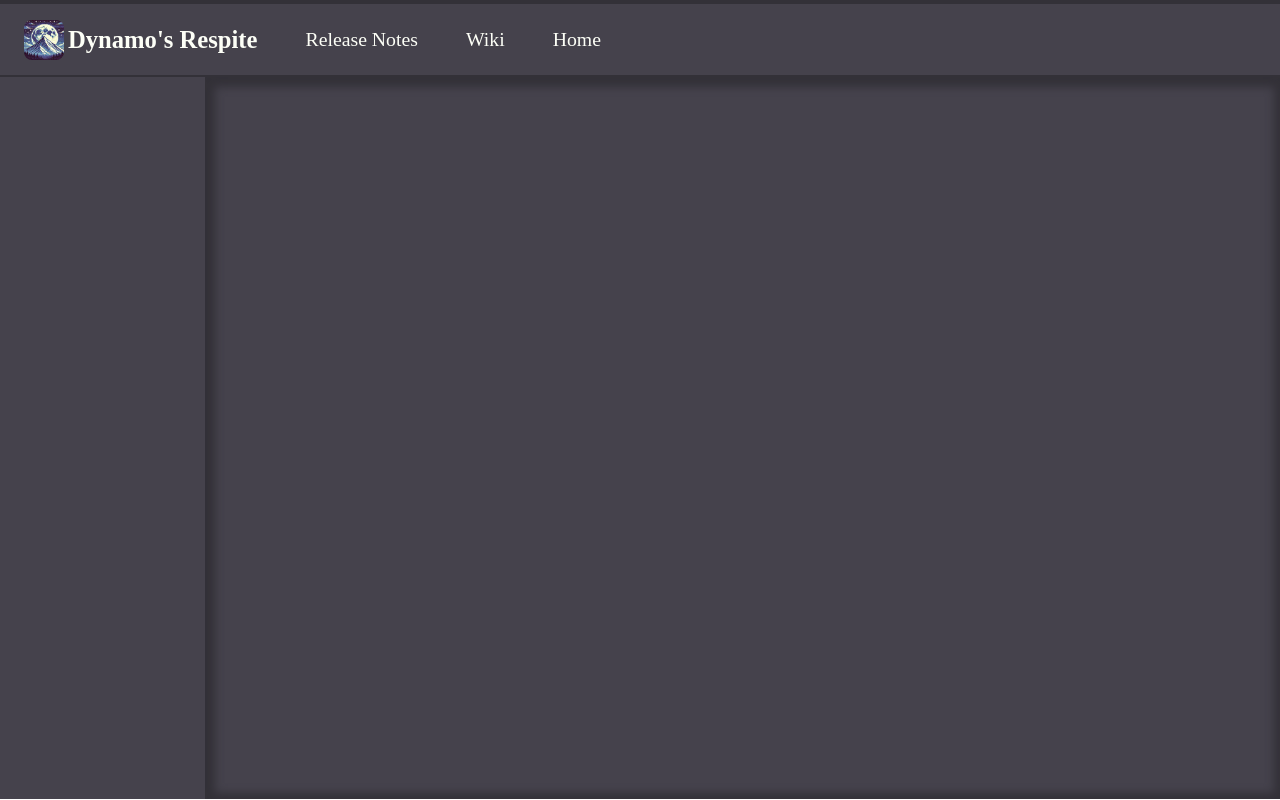
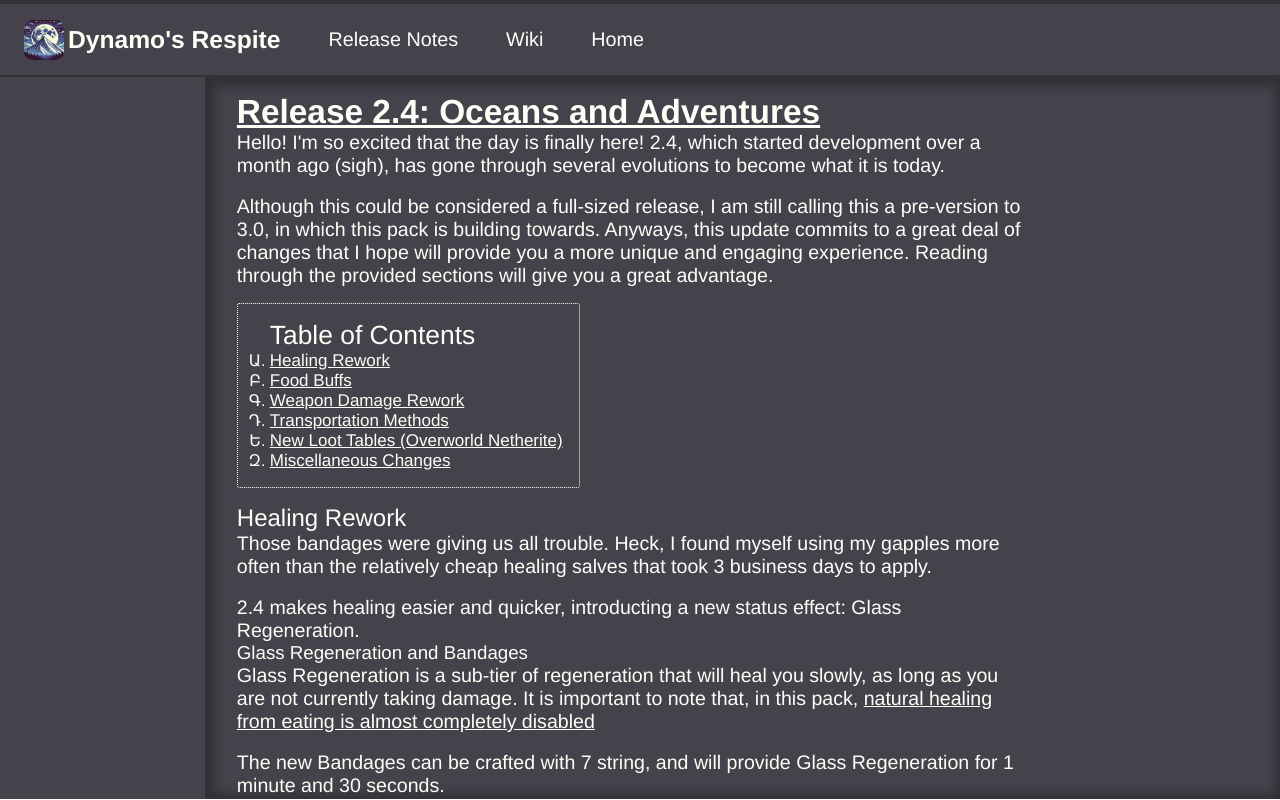
Before and after one commit to Lyigh/lyigh.github.io, a plain HTML site: page dynamo-index.html in a window 1280 px wide. Both pictures are taken after a click on the link "Release Notes". Drawn offline with Linux system fonts and the light colour scheme; a web font is replaced by a local one.

Commit message:
First Alpha Push

```diff
--- a/dynamo.js
+++ b/dynamo.js
@@ -11,18 +11,10 @@ async function updateContent() {
     fetch(`dynamo/${path}.json`)
     .then(x => x.json())
     .then(i => {
-        document.querySelector('title').textContent = `Dynamo's Respite | ${i.name}`
-        switch (i.style) {
-            case 'overview':
-                i.items.forEach(item => {});
-                break;
-
-            case 'sectioned':
-                i.items.forEach(item => {
-                    console.log(item)
-                });
-                break;
-        }
+        document.querySelector('title').textContent = `Dynamo's Respite | ${i.name}`;
+        i.items.forEach(section => {
+            contentBox.append(wikiInterpolator(section))
+        })
     })
     .catch(error => {
         console.log(`Error Caught: ${error}`)
@@ -33,14 +25,84 @@ async function updateNavigation() {
 
 }
 
-function hyperfixationArticleInterpolater(item) {
-        if (item.element != 'article' /*|| item != JSON*/) return error('wtf are you doing');
-    const x = item.type;
-    switch (x) {
-        case 'table-of-contents':
-            //runs something else
-    }
+function wikiInterpolator(indivSection) {
+    //instead, lets make this a helper function to process each individual section, that way we can use asynchronous loading later
+    /*
+    For each section we do the following:
+    1. Find the section ID and the section name and process them through the navigation bar
+    2. For each element in the "content" container, we will process them with our custom process
+    3. All elements will be appended to the custom sections
+    */
+    const x = indivSection;
+    const xID = x.id;
+    const sectionTemplate = document.createElement("section")
+    sectionTemplate.setAttribute("id", xID);
+    x.content.forEach(e => {
+        if (e.element != "article") {
+            const newElement = document.createElement(`${e.element}`);
+            newElement.innerHTML = e.value;
+            sectionTemplate.append(newElement)
+
+            if (e.post && e.post === "br") {
+                sectionTemplate.append(document.createElement('br'))
+            }
+
+        } else {
+            if (!e.type) return error("Error: Article Element is not formatted with a 'type' selector.");
+
+            switch (e.type) {
+                case "table-of-contents":
+                    const newTOC = returnCompleteTOC(e.value, "Table of Contents");
+                    sectionTemplate.append(newTOC);
+                    break;
+                case "list":
+                    const newList = returnCompleteList(e);
+                    sectionTemplate.append(newList)
+                default:
+                    console.error("Error: Called for article but matchxing 'type' selector not found.");
+            }
+        }
+    });
+    contentBox.append(sectionTemplate)
 }
+
+function returnCompleteList(container) {
+    const articleTemplate = document.createElement("article"); articleTemplate.classList.add("list")
+    const header = document.createElement("h3"); header.append(document.createTextNode(container.title));
+    articleTemplate.append(header)
+
+    const ulTemplate = document.createElement("ul")
+    container.value.forEach(i => {
+        const liTemplate = document.createElement("li");
+        const text = document.createTextNode(i.value);
+        const element = document.createElement(i.element); element.append(text)
+        liTemplate.append(element)
+        ulTemplate.append(liTemplate)
+        articleTemplate.append(ulTemplate)
+    })
+    return articleTemplate;
+}
+
+function returnCompleteTOC(list, title) {
+    //return a new Article Element
+    const articleTemplate = document.createElement("article"); articleTemplate.classList.add("table-of-contents")
+    const header = document.createElement("h2"); header.append(document.createTextNode(title));
+    articleTemplate.append(header)
+
+    const ulTemplate = document.createElement("ul"); articleTemplate.append(ulTemplate);
+    list.forEach(a => {
+        const liTemplate = document.createElement("li")
+        const aTemplate = document.createElement("a");
+        aTemplate.setAttribute("href", a.href);
+        aTemplate.textContent = a.text;
+
+        liTemplate.append(aTemplate)
+        ulTemplate.append(liTemplate);
+    })
+    return articleTemplate;
+}
+
+
 
 
 
--- a/dynamo/release-notes.json
+++ b/dynamo/release-notes.json
@@ -1,6 +1,6 @@
 {
     "name": "Release Notes",
-    "style": "sectioned",
+    "style": "wiki",
     "items": [
         {
             "section": "Release 2.4",
@@ -12,7 +12,12 @@
                 },
                 {
                     "element": "p",
-                    "value": "Hello! I'm so excited that the day is finally here! 2.4, which started development over a month ago (sigh), has gone through several evolutions to become what it is today.\n Although this could be considered a full-sized release, I am still calling this a pre-version to 3.0, in which this pack is building towards. Anyways, this update commits to a great deal of changes that I hope will provide you a more unique and engaging Minecraft experience. Reading through the provided sections will give you a great advantage, but it's up to you."
+                    "value": "Hello! I'm so excited that the day is finally here! 2.4, which started development over a month ago (sigh), has gone through several evolutions to become what it is today.",
+                    "post": "br"
+                },
+                {
+                    "element": "p",
+                    "value": "Although this could be considered a full-sized release, I am still calling this a pre-version to 3.0, in which this pack is building towards. Anyways, this update commits to a great deal of changes that I hope will provide you a more unique and engaging experience. Reading through the provided sections will give you a great advantage."
                 },
                 {
                     "element": "article",
@@ -20,11 +25,11 @@
                     "value": [
                         {
                             "text": "Healing Rework",
-                            "href": "?healing-rework"
+                            "href": "#release-notes?healing-rework"
                         },
                         {
                             "text": "Food Buffs",
-                            "href": "?food-buffs"
+                            "href": "#release-notes?food-buffs"
                         },
                         {
                             "text": "Weapon Damage Rework",
@@ -51,7 +56,161 @@
                 },
                 {
                     "element": "p",
-                    "value": "information about the healing rework"
+                    "value": "Those bandages were giving us all trouble. Heck, I found myself using my gapples more often than the relatively cheap healing salves that took 3 business days to apply.",
+                    "post": "br"
+                },
+                {
+                    "element": "p",
+                    "value": "2.4 makes healing easier and quicker, introducting a new status effect: Glass Regeneration."
+                },
+                {
+                    "element": "h3",
+                    "value": "Glass Regeneration and Bandages"
+                },
+                {
+                    "element": "p",
+                    "value": "Glass Regeneration is a sub-tier of regeneration that will heal you slowly, as long as you are not currently taking damage. It is important to note that, in this pack, <span style=\"text-decoration: underline;\">natural healing from eating is almost completely disabled<span>",
+                    "post": "br"
+                },
+                {
+                    "element": "p",
+                    "value": "The new Bandages can be crafted with 7 string, and will provide Glass Regeneration for 1 minute and 30 seconds."
+                },
+                {
+                    "element": "p",
+                    "value": "Golden Bandages can be crafted with 1 Bandage and 8 Golden Nuggets. They will provide the following effects:"
+                },
+                {
+                    "element": "article",
+                    "type": "list",
+                    "value": [
+                        {
+                            "element": "p",
+                            "value": "Regneration 2 for 3 seconds."
+                        },
+                        {
+                            "element": "p",
+                            "value": "Glass Regeneration for 1 minute and 30 seconds."
+                        },
+                        {
+                            "element": "p",
+                            "value": "Bleeding Immunity for "
+                        }
+                    ]
+                },
+                {
+                    "element": "h2",
+                    "id": "food-buffs",
+                    "value": "Food Buffs"
+                },
+                {
+                    "element": "p",
+                    "value": "Food Buffs, which can be viewed by pressing \"j\" for by crafing a Food Book, have been majorly overworked. As before, all effects will be reset upon death."
+                },
+                {
+                    "element": "article",
+                    "type": "list",
+                    "title": "List of Achievable Effects",
+                    "value": [
+                        {}
+                    ]
+                },
+                {
+                    "element": "h2",
+                    "id": "weapon-damage-rework",
+                    "value": "Weapon Damage Rework"
+                },
+                {
+                    "element": "p",
+                    "value": "These changes are a bit extreme for this update, but fret not (3.0 will introduce much more difficulty in the nether)."
+                },
+                {
+                    "element": "article",
+                    "type": "list",
+                    "title": "List of Damage Values",
+                    "value": [
+                        {}
+                    ]
+                },
+                {
+                    "element": "p",
+                    "value": "It is important to note that, due to Minecraft restrictions, damage values will be displayed in blue as <span style=\"text-decoration: underline\">an additive<span>."
+                },
+                {
+                    "element": "h3",
+                    "value": "Finding Your True Damage Output"
+                },
+                {
+                    "element": "p",
+                    "value": "As mentioned prior, damage is displayed as an additive, meaning that it will be added onto your Base Damage. Without any artifacts, your damage will be +1"
+                },
+                {
+                    "element": "p",
+                    "value": "You can find your actual damage output (how much you are actually dealing per hit) by crafting and placing a Target Dummy, which will not only display your Damage per Hit, but also your Damage per Second"
+                },
+                {
+                    "element": "h2",
+                    "id": "transportation-methods",
+                    "value": "New Transportation Methods"
+                },
+                {
+                    "element": "article",
+                    "type": "list",
+                    "title": "List of Transportation Methods (All)",
+                    "value": [
+                        {
+                            "element": "p",
+                            "value": "Walking"
+                        },
+                        {
+                            "element": "p",
+                            "value": "Horses (new)"
+                        },
+                        {
+                            "element": "p",
+                            "value": "Boats"
+                        },
+                        {
+                            "element": "p",
+                            "value": "Furnace Boats (new)"
+                        },
+                        {
+                            "element": "p",
+                            "value": "Rowboats"
+                        },
+                        {
+                            "element": "p",
+                            "value": "Sloops"
+                        },
+                        {
+                            "element": "p",
+                            "value": "Airships & Cargo Airships (new)"
+                        },
+                        {
+                            "element": "p",
+                            "value": "Gyrocodone & Thingy (new)"
+                        },
+                        {
+                            "element": "p",
+                            "value": "Trains"
+                        },
+                        {
+                            "element": "p",
+                            "value": "Biplanes, Red Plane, EcoPlanes (new)"
+                        },
+                        {
+                            "element": "p",
+                            "value": "Teleportation"
+                        }
+                    ]
+                },
+                {
+                    "element": "h3",
+                    "value": "Changes to Horses"
+                },
+                {
+                    "element": "p",
+                    "value": ""
                 }
             ]
         },
--- a/styles/wiki/wiki.css
+++ b/styles/wiki/wiki.css
@@ -19,7 +19,7 @@
     margin: 0;
     padding: 0;
     box-sizing: border-box;
-    font-family: 'Cormorant_Garamond';
+    font-family:'Franklin Gothic Medium', 'Arial Narrow', Arial, sans-serif;
     font-weight: 500;
     color: var(--wkcolor-powder);
 }
@@ -105,7 +105,6 @@ section#wikiNav {
     display: grid;
     grid-template-columns: 16vw 1fr;
     z-index: 20;
-    min-height: calc(100vh - 78px);
 }
 #navigation {
     background-color: var(--wkcolor-grey);
@@ -113,9 +112,39 @@ section#wikiNav {
     font-size: 1.08rem;
     text-align: center;
     font-weight: 100;
+    max-height: calc(100vh - 78px);
 }
 #content {
     background-color: var(--wkcolor-grey);
     box-shadow: inset 2px 2px 8px 8px var(--wkcolor-jet);
-    overflow: scroll;
+    overflow: auto;
+    padding: 1rem 16rem 1rem 2rem;
+    height: calc(100vh - 78px);
+    scrollbar-width: 3px;
 }
+
+#content h1  {
+    font-size: 2.088rem;
+    font-weight: bolder;
+    text-decoration: underline;
+}
+#content p {
+    font-size: 1.224rem;
+}
+
+.table-of-contents {
+    padding: 1rem 1rem 1rem 2rem;
+    margin: 1rem 1rem 1rem 0;
+    border: var(--wkcolor-powder) 1px dotted;
+    width: max-content;
+    border-radius: 0.2cap;
+}
+.table-of-contents li {
+    list-style-type:armenian;
+}
+.table-of-contents a {
+    font-size: 1.064rem;
+}
+.table-of-contents h2 {
+    font-size: 1.65rem;
+}
```
Also changed, not shown: font/AlmendraSC/AlmendraSC-Regular.ttf (added), font/Libre/LibreBaskerville-Bold.ttf (added), font/Libre/LibreBaskerville-Italic.ttf (added), font/Libre/LibreBaskerville-Regular.ttf (added).
